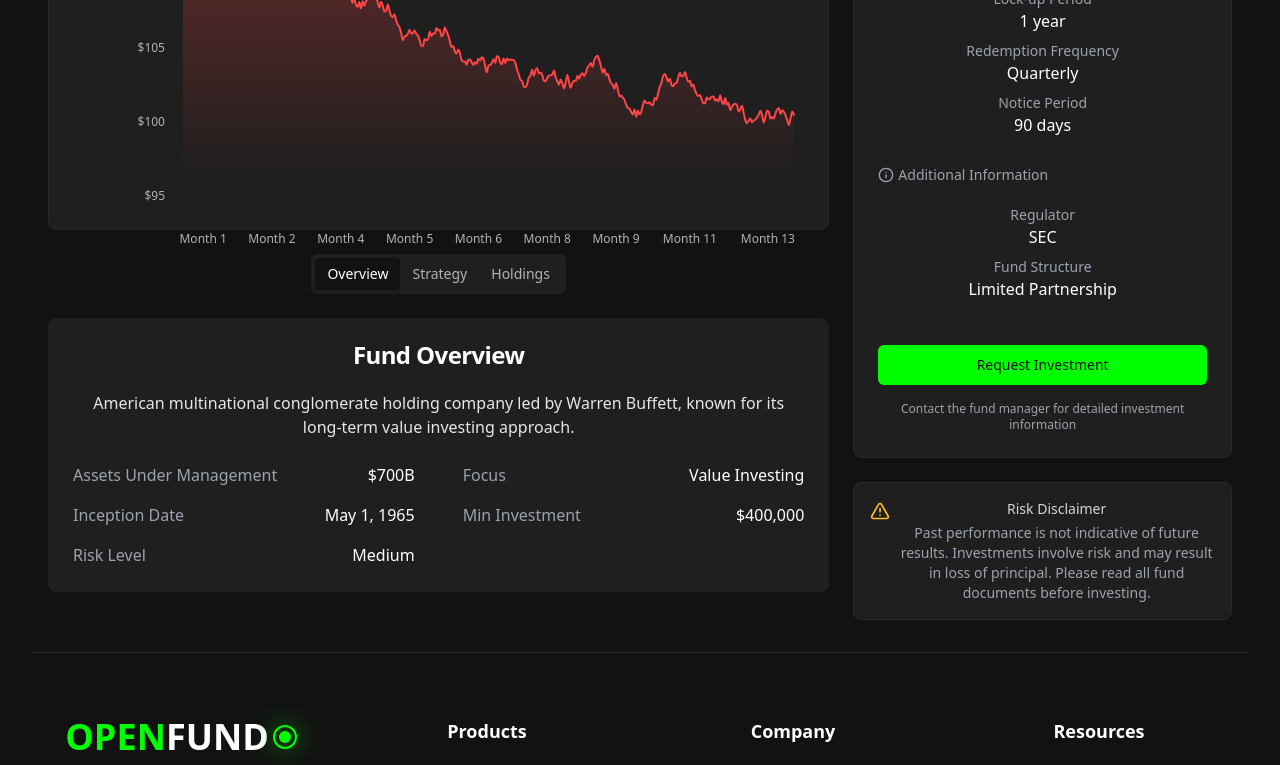
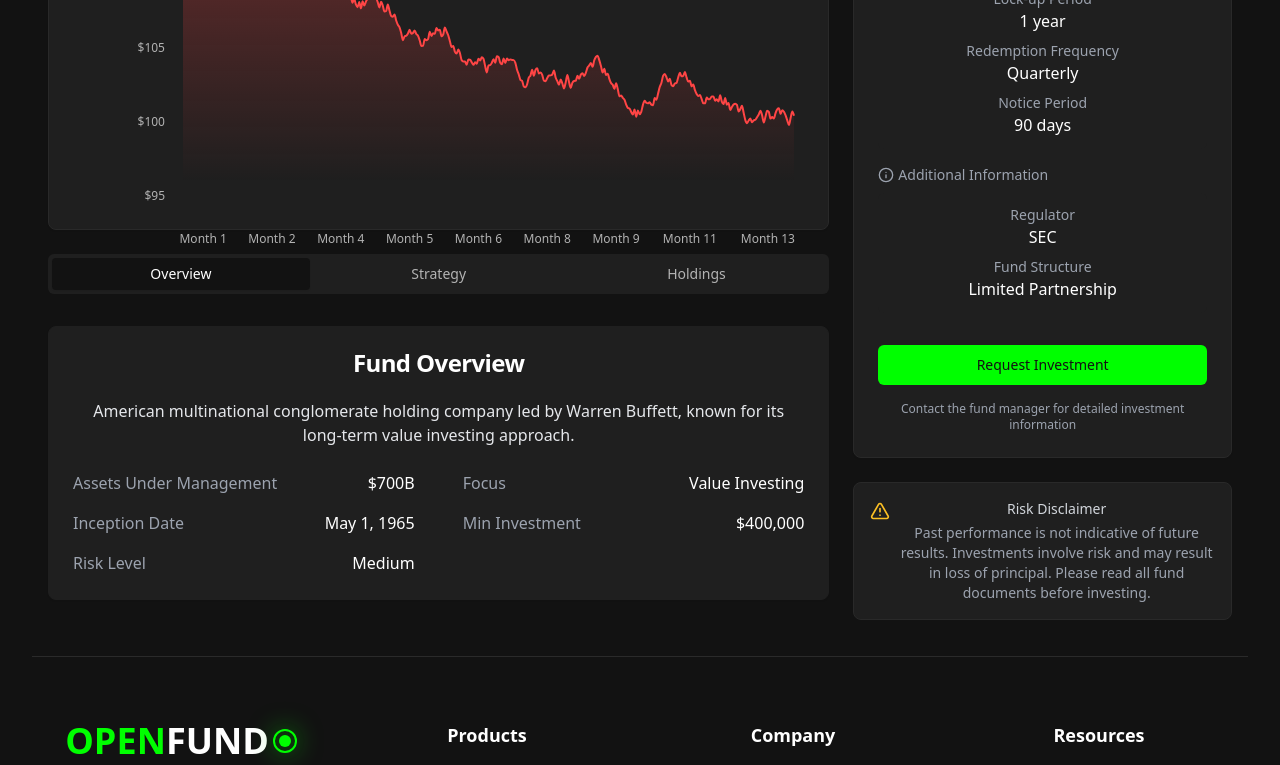
Before and after one commit to opendotfund/openfundlanderconcept, a React (Vite) app: page /fund-detail/traditional/1 in a window 1280 px wide. Shown: the part 517-1282 px from the top of the page. Built offline with nearby package versions, Linux system fonts and the light colour scheme.

Commit message:
Fix: Tabs click and position issues
Adjust tab component to fix click and position issues.

```diff
--- a/src/components/FundHoldingsPieChart.tsx
+++ b/src/components/FundHoldingsPieChart.tsx
@@ -51,14 +51,15 @@ export const FundHoldingsPieChart: React.FC<FundHoldingsPieChartProps> = ({
       </CardHeader>
       <CardContent>
         <div className="h-[300px] w-full">
-          <ChartContainer config={config} className="h-full">
+          <ChartContainer config={config} className="h-full w-full">
+            <ResponsiveContainer width="100%" height="100%">
               <PieChart>
                 <Pie
                   data={holdings}
                   cx="50%"
                   cy="50%"
                   labelLine={false}
-                outerRadius={100}
+                  outerRadius={90}
                   fill="#8884d8"
                   dataKey="value"
                 >
@@ -88,6 +89,7 @@ export const FundHoldingsPieChart: React.FC<FundHoldingsPieChartProps> = ({
                   align="center"
                 />
               </PieChart>
+            </ResponsiveContainer>
           </ChartContainer>
         </div>
       </CardContent>
--- a/src/pages/FundDetail.tsx
+++ b/src/pages/FundDetail.tsx
@@ -300,14 +300,16 @@ const FundDetail = () => {
               </CardContent>
             </Card>
 
-            <Tabs value={activeTab} onValueChange={setActiveTab}>
-              <TabsList className="bg-card mb-4">
-                <TabsTrigger value="overview">Overview</TabsTrigger>
-                <TabsTrigger value="strategy">Strategy</TabsTrigger>
-                {!isDefiFund && <TabsTrigger value="holdings">Holdings</TabsTrigger>}
+            <div className="mb-6">
+              <Tabs value={activeTab} onValueChange={setActiveTab} className="w-full">
+                <TabsList className="w-full bg-card mb-4">
+                  <TabsTrigger className="flex-1" value="overview">Overview</TabsTrigger>
+                  <TabsTrigger className="flex-1" value="strategy">Strategy</TabsTrigger>
+                  {(!isDefiFund) && <TabsTrigger className="flex-1" value="holdings">Holdings</TabsTrigger>}
                 </TabsList>
 
-              <TabsContent value="overview">
+                <div className="mt-4">
+                  <TabsContent value="overview" className="mt-0">
                     <Card className="bg-card border-card">
                       <CardHeader>
                         <CardTitle>Fund Overview</CardTitle>
@@ -347,7 +349,7 @@ const FundDetail = () => {
                     </Card>
                   </TabsContent>
 
-              <TabsContent value="strategy">
+                  <TabsContent value="strategy" className="mt-0">
                     <Card className="bg-card border-card">
                       <CardHeader>
                         <CardTitle>Investment Strategy</CardTitle>
@@ -475,7 +477,8 @@ const FundDetail = () => {
                     </Card>
                   </TabsContent>
 
-              <TabsContent value="holdings">
+                  {!isDefiFund && (
+                    <TabsContent value="holdings" className="mt-0">
                       <Card className="bg-card border-card">
                         <CardHeader>
                           <CardTitle>Holdings Breakdown</CardTitle>
@@ -514,7 +517,10 @@ const FundDetail = () => {
                         </CardContent>
                       </Card>
                     </TabsContent>
+                  )}
+                </div>
               </Tabs>
+            </div>
           </div>
 
           <div className="space-y-6">
```
Lines whose indentation alone changed are shown as unchanged.
